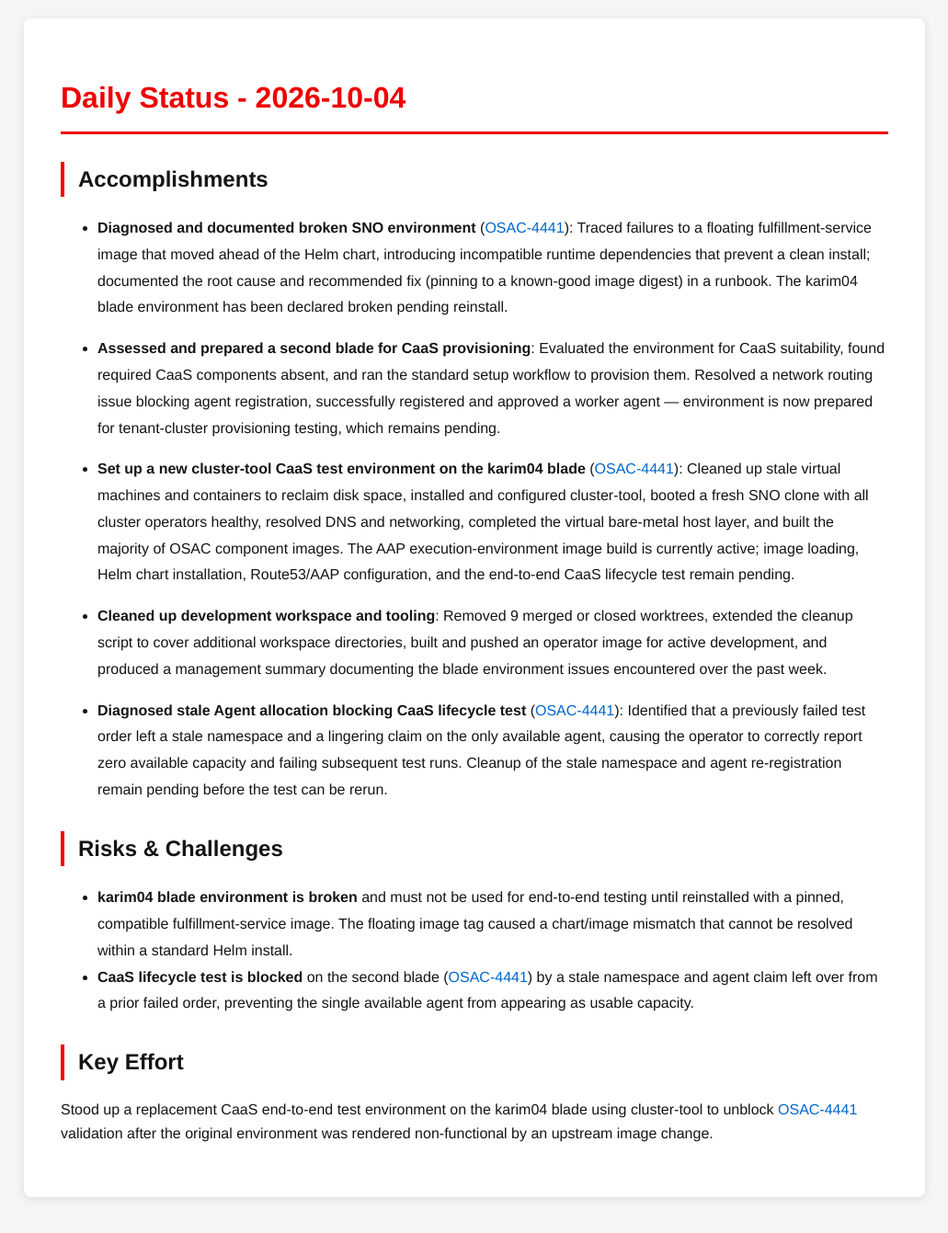
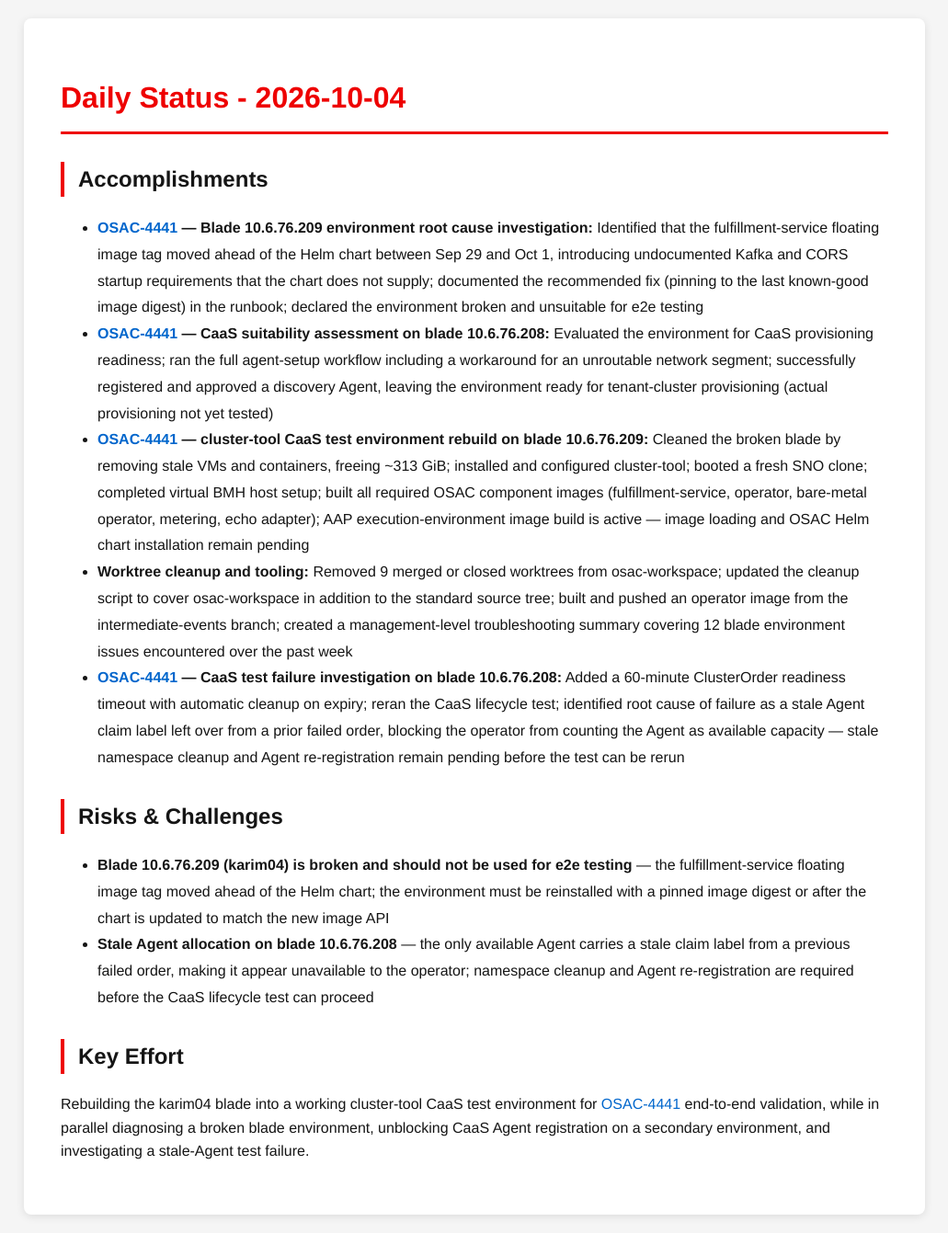
Before and after one commit to tzvatot/daily-status, a Jekyll site: the page built from 2026-10-04.md, in a window 1280 px wide. Shown: the whole page at 92% size, without its empty margins (124-1155 px from the left). Built offline with Jekyll 4.4.1, drawn with Linux system fonts in a browser that asks for light colours.

Commit message:
Daily status update - 2026-10-04

```diff
--- a/2026-10-04.md
+++ b/2026-10-04.md
@@ -8,21 +8,17 @@
 
 ## Accomplishments
 
-- **Diagnosed and documented broken SNO environment** ([OSAC-4441](https://redhat.atlassian.net/browse/OSAC-4441)): Traced failures to a floating fulfillment-service image that moved ahead of the Helm chart, introducing incompatible runtime dependencies that prevent a clean install; documented the root cause and recommended fix (pinning to a known-good image digest) in a runbook. The karim04 blade environment has been declared broken pending reinstall.
-
-- **Assessed and prepared a second blade for CaaS provisioning**: Evaluated the environment for CaaS suitability, found required CaaS components absent, and ran the standard setup workflow to provision them. Resolved a network routing issue blocking agent registration, successfully registered and approved a worker agent — environment is now prepared for tenant-cluster provisioning testing, which remains pending.
-
-- **Set up a new cluster-tool CaaS test environment on the karim04 blade** ([OSAC-4441](https://redhat.atlassian.net/browse/OSAC-4441)): Cleaned up stale virtual machines and containers to reclaim disk space, installed and configured cluster-tool, booted a fresh SNO clone with all cluster operators healthy, resolved DNS and networking, completed the virtual bare-metal host layer, and built the majority of OSAC component images. The AAP execution-environment image build is currently active; image loading, Helm chart installation, Route53/AAP configuration, and the end-to-end CaaS lifecycle test remain pending.
-
-- **Cleaned up development workspace and tooling**: Removed 9 merged or closed worktrees, extended the cleanup script to cover additional workspace directories, built and pushed an operator image for active development, and produced a management summary documenting the blade environment issues encountered over the past week.
-
-- **Diagnosed stale Agent allocation blocking CaaS lifecycle test** ([OSAC-4441](https://redhat.atlassian.net/browse/OSAC-4441)): Identified that a previously failed test order left a stale namespace and a lingering claim on the only available agent, causing the operator to correctly report zero available capacity and failing subsequent test runs. Cleanup of the stale namespace and agent re-registration remain pending before the test can be rerun.
+- **[OSAC-4441](https://redhat.atlassian.net/browse/OSAC-4441) — Blade 10.6.76.209 environment root cause investigation:** Identified that the fulfillment-service floating image tag moved ahead of the Helm chart between Sep 29 and Oct 1, introducing undocumented Kafka and CORS startup requirements that the chart does not supply; documented the recommended fix (pinning to the last known-good image digest) in the runbook; declared the environment broken and unsuitable for e2e testing
+- **[OSAC-4441](https://redhat.atlassian.net/browse/OSAC-4441) — CaaS suitability assessment on blade 10.6.76.208:** Evaluated the environment for CaaS provisioning readiness; ran the full agent-setup workflow including a workaround for an unroutable network segment; successfully registered and approved a discovery Agent, leaving the environment ready for tenant-cluster provisioning (actual provisioning not yet tested)
+- **[OSAC-4441](https://redhat.atlassian.net/browse/OSAC-4441) — cluster-tool CaaS test environment rebuild on blade 10.6.76.209:** Cleaned the broken blade by removing stale VMs and containers, freeing ~313 GiB; installed and configured cluster-tool; booted a fresh SNO clone; completed virtual BMH host setup; built all required OSAC component images (fulfillment-service, operator, bare-metal operator, metering, echo adapter); AAP execution-environment image build is active — image loading and OSAC Helm chart installation remain pending
+- **Worktree cleanup and tooling:** Removed 9 merged or closed worktrees from osac-workspace; updated the cleanup script to cover osac-workspace in addition to the standard source tree; built and pushed an operator image from the intermediate-events branch; created a management-level troubleshooting summary covering 12 blade environment issues encountered over the past week
+- **[OSAC-4441](https://redhat.atlassian.net/browse/OSAC-4441) — CaaS test failure investigation on blade 10.6.76.208:** Added a 60-minute ClusterOrder readiness timeout with automatic cleanup on expiry; reran the CaaS lifecycle test; identified root cause of failure as a stale Agent claim label left over from a prior failed order, blocking the operator from counting the Agent as available capacity — stale namespace cleanup and Agent re-registration remain pending before the test can be rerun
 
 ## Risks & Challenges
 
-- **karim04 blade environment is broken** and must not be used for end-to-end testing until reinstalled with a pinned, compatible fulfillment-service image. The floating image tag caused a chart/image mismatch that cannot be resolved within a standard Helm install.
-- **CaaS lifecycle test is blocked** on the second blade ([OSAC-4441](https://redhat.atlassian.net/browse/OSAC-4441)) by a stale namespace and agent claim left over from a prior failed order, preventing the single available agent from appearing as usable capacity.
+- **Blade 10.6.76.209 (karim04) is broken and should not be used for e2e testing** — the fulfillment-service floating image tag moved ahead of the Helm chart; the environment must be reinstalled with a pinned image digest or after the chart is updated to match the new image API
+- **Stale Agent allocation on blade 10.6.76.208** — the only available Agent carries a stale claim label from a previous failed order, making it appear unavailable to the operator; namespace cleanup and Agent re-registration are required before the CaaS lifecycle test can proceed
 
 ## Key Effort
 
-Stood up a replacement CaaS end-to-end test environment on the karim04 blade using cluster-tool to unblock [OSAC-4441](https://redhat.atlassian.net/browse/OSAC-4441) validation after the original environment was rendered non-functional by an upstream image change.
+Rebuilding the karim04 blade into a working cluster-tool CaaS test environment for [OSAC-4441](https://redhat.atlassian.net/browse/OSAC-4441) end-to-end validation, while in parallel diagnosing a broken blade environment, unblocking CaaS Agent registration on a secondary environment, and investigating a stale-Agent test failure.
```
